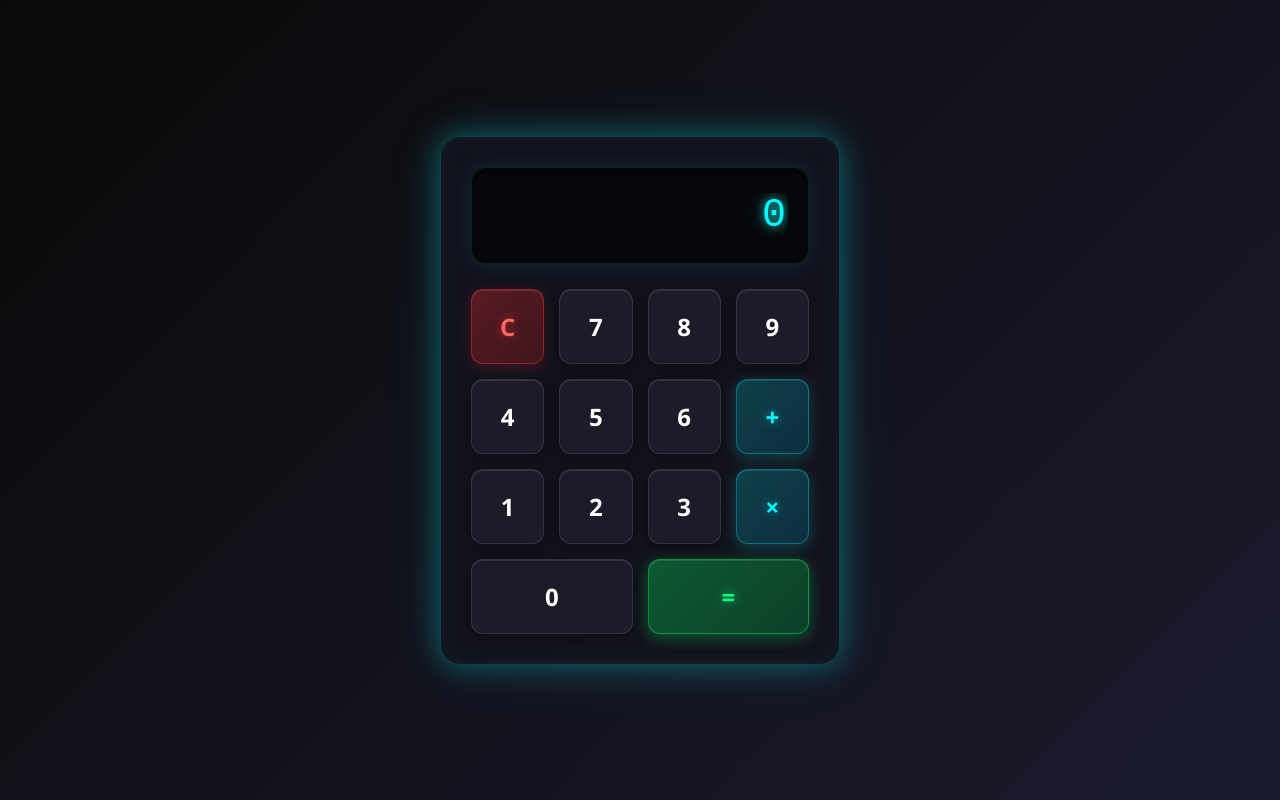
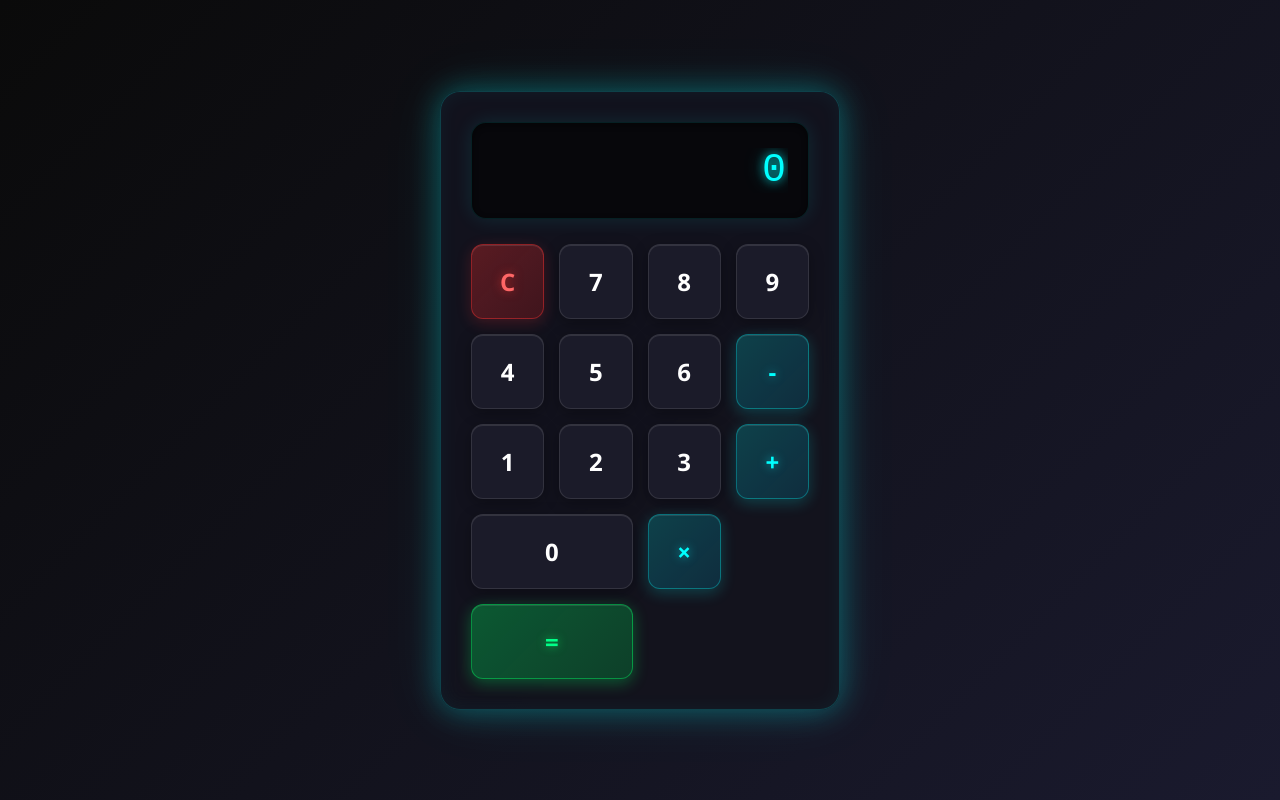
Before and after one commit to Xriva18/calculadora, a React (Vite) app: page / in a window 1280 px wide. Built offline with nearby package versions, Linux system fonts and the light colour scheme.

Commit message:
Add subtraction operation to calculator in App.jsx

```diff
--- a/src/App.jsx
+++ b/src/App.jsx
@@ -35,6 +35,8 @@ function App() {
     switch (op) {
       case '+':
         return firstValue + secondValue
+      case '-':
+        return firstValue - secondValue
       case '*':
         return firstValue * secondValue
       default:
@@ -75,14 +77,15 @@ function App() {
           <button className="btn-number" onClick={() => handleNumber(4)}>4</button>
           <button className="btn-number" onClick={() => handleNumber(5)}>5</button>
           <button className="btn-number" onClick={() => handleNumber(6)}>6</button>
-          <button className="btn-operation" onClick={() => handleOperation('+')}>+</button>
+          <button className="btn-operation" onClick={() => handleOperation('-')}>-</button>
 
           <button className="btn-number" onClick={() => handleNumber(1)}>1</button>
           <button className="btn-number" onClick={() => handleNumber(2)}>2</button>
           <button className="btn-number" onClick={() => handleNumber(3)}>3</button>
-          <button className="btn-operation" onClick={() => handleOperation('*')}>×</button>
+          <button className="btn-operation" onClick={() => handleOperation('+')}>+</button>
 
           <button className="btn-number btn-zero" onClick={() => handleNumber(0)}>0</button>
+          <button className="btn-operation" onClick={() => handleOperation('*')}>×</button>
           <button className="btn-equals" onClick={handleEquals}>=</button>
         </div>
       </div>
```
